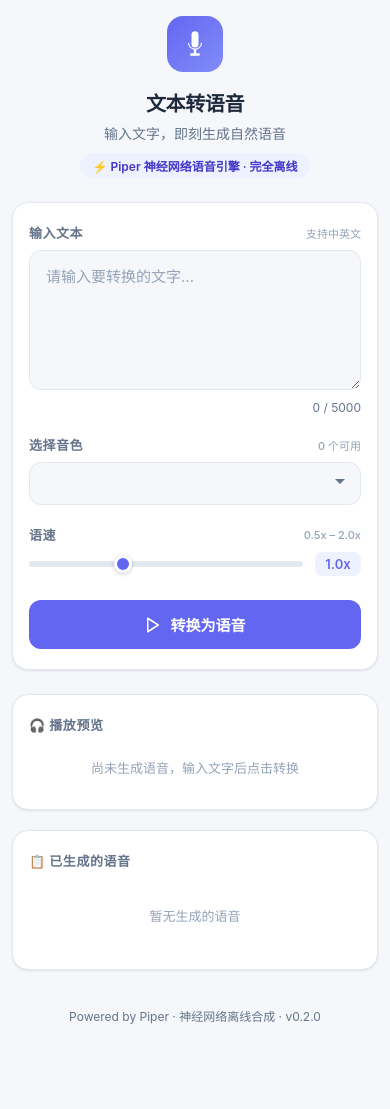
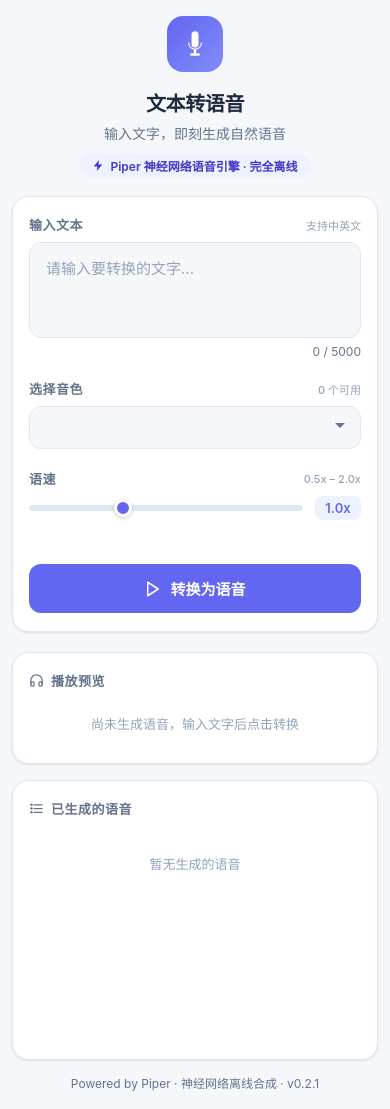
Before and after one commit to vanneswong/flask-tts, a Flask app: page / in a window 390 px wide. Before the commit the page ends 1024 px from the top, so only its background shows below. Run offline with Flask 3, Linux system fonts and the light colour scheme; data that the repository does not hold is empty.

Commit message:
fix(ui): 修复内容过长导致页面变形与移动端横向溢出
- 布局改为视口高度自适应：桌面端页面不滚动，左右两栏等高
- 左栏表单卡片撑满高度，文本框随高度自适应（不再固定 140px）
- 右栏播放预览固定高度，历史列表改为内部滚动 + 细滚动条
- 修复移动端横向溢出：网格轨道由 1fr 改为 minmax(0, 1fr)
  （1fr 的 min-width:auto 会被 textarea/不换行文本的固有宽度撑破）
- 窄屏恢复文档流滚动，历史列表限制高度
- 低高度视口自动精简头部（隐藏副标题与标签）
- emoji 图标改为内联 SVG，避免字体缺失时显示为方块
- 历史列表标题右侧显示条目数
- 版本号 0.2.0 → 0.2.1

```diff
--- a/app.py
+++ b/app.py
@@ -24,7 +24,7 @@
 logger = logging.getLogger(__name__)
 
 # 应用版本号
-APP_VERSION = "0.2.0"
+APP_VERSION = "0.2.1"
 
 # 最大文本长度限制
 MAX_TEXT_LENGTH = int(os.environ.get("MAX_TEXT_LENGTH", "5000"))
--- a/templates/index.html
+++ b/templates/index.html
@@ -25,18 +25,27 @@
             font-family: -apple-system, BlinkMacSystemFont, "Segoe UI", Roboto, "Helvetica Neue", Arial, "PingFang SC", "Microsoft YaHei", sans-serif;
             background: var(--bg);
             color: var(--text);
-            min-height: 100vh;
+            height: 100vh;
+            height: 100dvh;
+            overflow: hidden;
             display: flex;
             flex-direction: column;
             align-items: center;
             justify-content: flex-start;
-            padding: 24px 16px;
+            padding: 20px 16px 14px;
         }
 
-        .container { width: 100%; max-width: 1120px; }
+        .container {
+            width: 100%;
+            max-width: 1120px;
+            height: 100%;
+            min-height: 0;
+            display: flex;
+            flex-direction: column;
+        }
 
         /* Header */
-        .header { text-align: center; margin-bottom: 28px; }
+        .header { text-align: center; margin-bottom: 18px; flex-shrink: 0; }
         .header-icon {
             display: inline-flex;
             align-items: center;
@@ -68,32 +77,97 @@
             border-radius: 20px;
         }
 
-        /* 双栏布局 */
+        /* 双栏布局：撑满剩余高度，各栏内部滚动，页面不因内容过长而变形 */
         .main-layout {
             display: grid;
-            grid-template-columns: 1fr 1fr;
-            gap: 24px;
-            align-items: start;
+            /* minmax(0,1fr) 避免轨道被内部固有宽度（如 textarea/不换行文本）撑破 */
+            grid-template-columns: minmax(0, 1fr) minmax(0, 1fr);
+            gap: 20px;
+            align-items: stretch;
+            flex: 1;
+            min-height: 0;
         }
-        .col-right { display: flex; flex-direction: column; gap: 20px; }
+        .col-left, .col-right {
+            display: flex;
+            flex-direction: column;
+            gap: 16px;
+            min-height: 0;
+            min-width: 0;
+        }
 
         /* Card */
         .card {
             background: var(--card);
             border-radius: var(--radius);
             box-shadow: var(--shadow);
-            padding: 24px;
+            padding: 22px;
             border: 1px solid var(--border);
+            min-height: 0;
+        }
+
+        /* 左栏表单卡片：撑满高度，文本框自适应 */
+        .card-form {
+            flex: 1;
+            display: flex;
+            flex-direction: column;
+            min-height: 0;
+        }
+        .form-group-grow {
+            flex: 1;
+            display: flex;
+            flex-direction: column;
+            min-height: 0;
+        }
+        .form-group-grow .textarea {
+            flex: 1;
+            min-height: 96px;
+            resize: none;
+        }
+
+        /* 右栏：预览固定高度，历史列表内部滚动 */
+        .preview-card {
+            flex-shrink: 0;
+            display: flex;
+            flex-direction: column;
+        }
+        .card-history {
+            flex: 1;
+            display: flex;
+            flex-direction: column;
+            min-height: 0;
         }
 
         .section-title {
+            display: flex;
+            align-items: center;
+            justify-content: space-between;
+            gap: 8px;
             font-size: 13px;
             font-weight: 700;
             color: var(--text-secondary);
             text-transform: uppercase;
             letter-spacing: 0.04em;
             margin-bottom: 12px;
+            flex-shrink: 0;
         }
+        .title-count {
+            font-size: 11px;
+            font-weight: 600;
+            color: var(--primary);
+            background: #eef2ff;
+            border-radius: 20px;
+            padding: 2px 9px;
+            text-transform: none;
+            letter-spacing: 0;
+        }
+        .title-count:empty { display: none; }
+        .title-main {
+            display: inline-flex;
+            align-items: center;
+            gap: 7px;
+        }
+        .title-main svg { width: 15px; height: 15px; flex-shrink: 0; }
+        .badge svg { width: 13px; height: 13px; flex-shrink: 0; }
 
         /* Form */
         .form-group { margin-bottom: 20px; }
@@ -284,9 +358,21 @@
             display: flex;
             flex-direction: column;
             gap: 10px;
-            max-height: 440px;
+            flex: 1;
+            min-height: 0;
             overflow-y: auto;
+            overscroll-behavior: contain;
+            padding-right: 4px;
+            margin-right: -4px;
         }
+        /* 细滚动条 */
+        .history-list::-webkit-scrollbar { width: 6px; }
+        .history-list::-webkit-scrollbar-track { background: transparent; }
+        .history-list::-webkit-scrollbar-thumb {
+            background: #cbd5e1;
+            border-radius: 3px;
+        }
+        .history-list::-webkit-scrollbar-thumb:hover { background: #94a3b8; }
         .history-empty {
             font-size: 13px;
             color: #94a3b8;
@@ -302,9 +388,9 @@
             border: 1px solid var(--border);
             border-radius: 12px;
             cursor: pointer;
-            transition: border-color .2s, background .2s;
+            transition: border-color .2s, background .2s, transform .2s;
         }
-        .history-item:hover { border-color: var(--primary); background: #f8f9ff; }
+        .history-item:hover { border-color: var(--primary); background: #f8f9ff; transform: translateX(2px); }
         .history-item.active { border-color: var(--primary); background: #eef2ff; }
         .history-item .play-icon {
             display: inline-flex;
@@ -370,11 +456,12 @@
 
         /* Footer */
         .footer {
-            margin-top: 36px;
+            margin-top: 14px;
             text-align: center;
             font-size: 12px;
             color: var(--text-secondary);
-            line-height: 1.8;
+            line-height: 1.6;
+            flex-shrink: 0;
         }
 
         /* Spinner */
@@ -389,15 +476,35 @@
         }
 
         /* Responsive */
+        @media (max-height: 720px) and (min-width: 901px) {
+            .header p,
+            .badge { display: none; }
+            .header { margin-bottom: 12px; }
+            .header-icon { width: 44px; height: 44px; border-radius: 13px; margin-bottom: 8px; }
+            .header-icon svg { width: 22px; height: 22px; }
+            .header h1 { font-size: 20px; }
+        }
         @media (max-width: 900px) {
-            .main-layout { grid-template-columns: 1fr; }
+            /* 窄屏恢复自然文档流，整页滚动 */
+            body {
+                height: auto;
+                min-height: 100dvh;
+                overflow: auto;
+                padding: 20px 16px;
+            }
+            .container { height: auto; }
+            .main-layout { grid-template-columns: minmax(0, 1fr); }
+            .card-form { min-height: 400px; }
+            .card-history { min-height: 280px; }
+            .history-list { max-height: 380px; }
         }
         @media (max-width: 480px) {
             body { padding: 16px 12px; }
-            .card { padding: 20px 16px; }
-            .header { margin-bottom: 24px; }
+            .card { padding: 18px 16px; }
+            .header { margin-bottom: 18px; }
             .header h1 { font-size: 20px; }
             .actions { flex-direction: column; }
+            .card-form { min-height: 380px; }
         }
     </style>
 </head>
@@ -410,15 +517,18 @@
             </div>
             <h1>文本转语音</h1>
             <p>输入文字，即刻生成自然语音</p>
-            <div class="badge">⚡ Piper 神经网络语音引擎 · 完全离线</div>
+            <div class="badge">
+                <svg viewBox="0 0 24 24" fill="currentColor" aria-hidden="true"><path d="M13 2 3 14h7l-1 8 10-12h-7l1-8z"/></svg>
+                Piper 神经网络语音引擎 · 完全离线
+            </div>
         </div>
 
         <!-- 双栏主体 -->
         <div class="main-layout">
             <!-- 左栏：输入表单 -->
             <div class="col-left">
-                <div class="card">
-                    <div class="form-group">
+                <div class="card card-form">
+                    <div class="form-group form-group-grow">
                         <label class="form-label" for="text">
                             <span>输入文本</span>
                             <span class="hint">支持中英文</span>
@@ -473,7 +583,12 @@
             <!-- 右栏：播放预览 + 历史列表 -->
             <div class="col-right">
                 <div class="card preview-card">
-                    <div class="section-title">🎧 播放预览</div>
+                    <div class="section-title">
+                        <span class="title-main">
+                            <svg viewBox="0 0 24 24" fill="none" stroke="currentColor" stroke-width="2" stroke-linecap="round" stroke-linejoin="round" aria-hidden="true"><path d="M3 18v-6a9 9 0 0 1 18 0v6"/><path d="M21 19a2 2 0 0 1-2 2h-1a2 2 0 0 1-2-2v-3a2 2 0 0 1 2-2h3zM3 19a2 2 0 0 0 2 2h1a2 2 0 0 0 2-2v-3a2 2 0 0 0-2-2H3z"/></svg>
+                            播放预览
+                        </span>
+                    </div>
                     <div id="previewEmpty" class="preview-empty">尚未生成语音，输入文字后点击转换</div>
                     <audio id="audio" controls style="display:none;"></audio>
                     <div class="preview-meta" id="previewMeta"></div>
@@ -483,8 +598,14 @@
                     </a>
                 </div>
 
-                <div class="card">
-                    <div class="section-title">📋 已生成的语音</div>
+                <div class="card card-history">
+                    <div class="section-title">
+                        <span class="title-main">
+                            <svg viewBox="0 0 24 24" fill="none" stroke="currentColor" stroke-width="2" stroke-linecap="round" stroke-linejoin="round" aria-hidden="true"><line x1="8" y1="6" x2="21" y2="6"/><line x1="8" y1="12" x2="21" y2="12"/><line x1="8" y1="18" x2="21" y2="18"/><circle cx="4" cy="6" r="1"/><circle cx="4" cy="12" r="1"/><circle cx="4" cy="18" r="1"/></svg>
+                            已生成的语音
+                        </span>
+                        <span class="title-count" id="historyCount"></span>
+                    </div>
                     <div id="historyList" class="history-list">
                         <div class="history-empty">加载中...</div>
                     </div>
@@ -511,6 +632,7 @@
         const previewEmptyEl = $('previewEmpty');
         const previewMetaEl = $('previewMeta');
         const historyListEl = $('historyList');
+        const historyCountEl = $('historyCount');
         const toastEl = $('toast');
         const speedEl = $('speed');
         const speedValueEl = $('speedValue');
@@ -600,6 +722,7 @@
 
         function renderHistory(items) {
             currentItems = items || [];
+            historyCountEl.textContent = currentItems.length ? `${currentItems.length} 条` : '';
             if (!currentItems.length) {
                 historyListEl.innerHTML = '<div class="history-empty">暂无生成的语音</div>';
                 return;
@@ -688,7 +811,7 @@
                         size: 0,
                         created_at: Date.now() / 1000
                     });
-                    showToast(`✅ 语音生成成功${data.elapsed_ms ? `（${data.elapsed_ms} ms）` : ''}`);
+                    showToast(`语音生成成功${data.elapsed_ms ? `（${data.elapsed_ms} ms）` : ''}`);
                 } else {
                     showToast(data.error || '转换失败，请重试', true);
                 }
```
Also changed, not shown: AGENT.md (+1 -1 lines), README.md.
